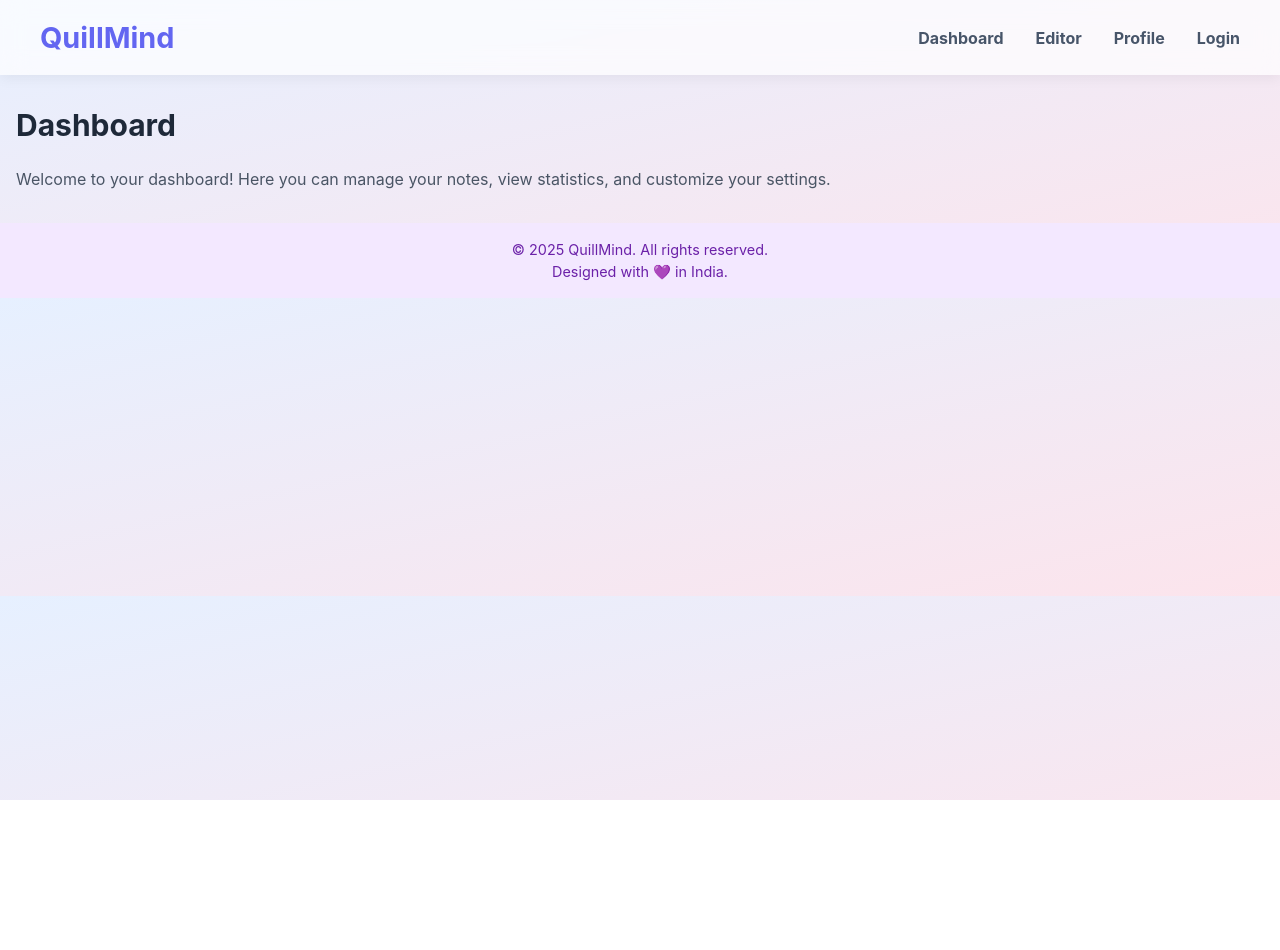
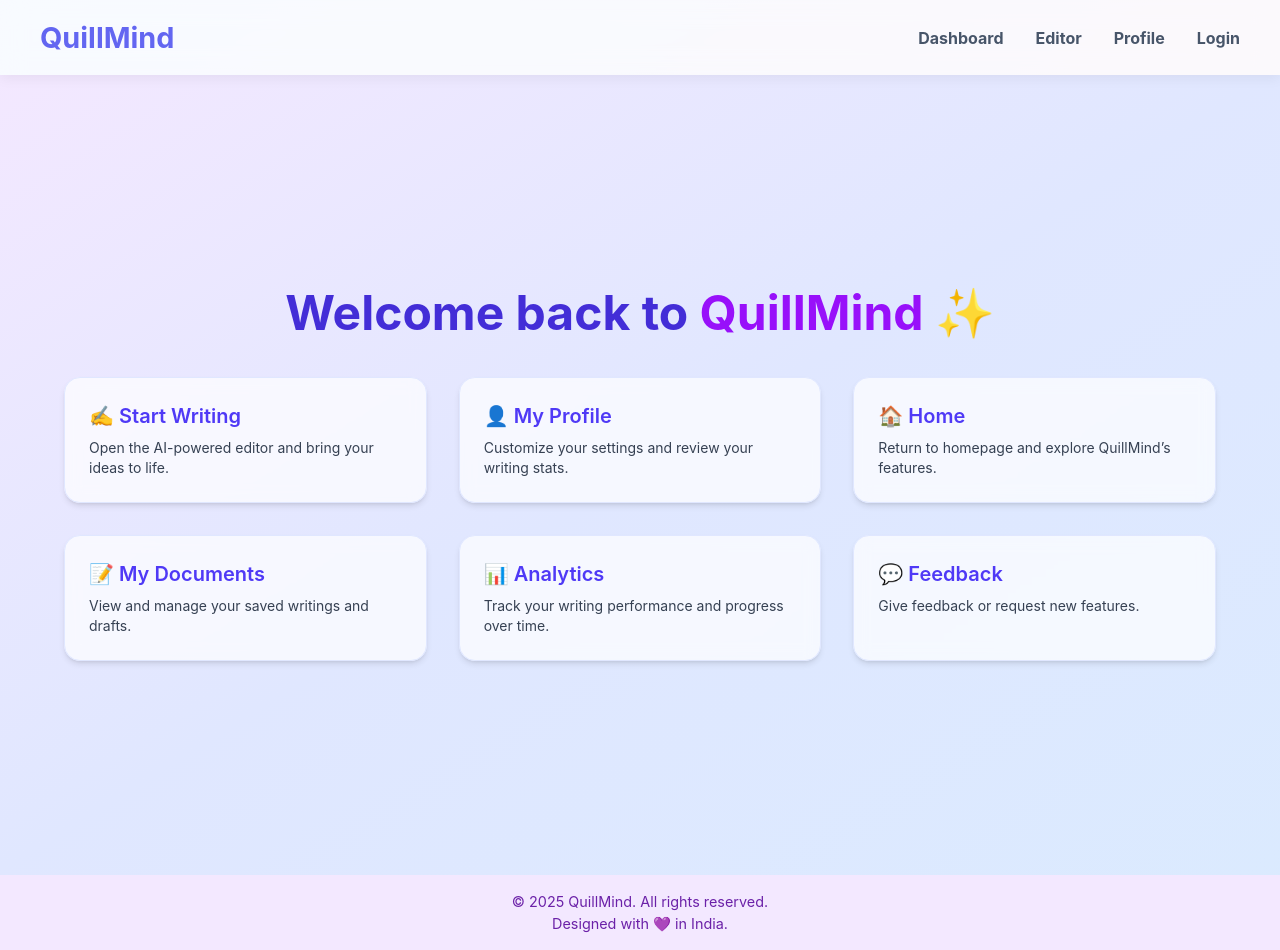
Before and after one commit to khuushiie/QuillMind, a React (Vite) app in the folder frontend/: page /dashboard in a window 1280 px wide. Before the commit the page ends 800 px from the top, so only its background shows below. Built offline with nearby package versions, Linux system fonts and the light colour scheme.

Commit message:
Add dashboard page with quick links

```diff
--- a/frontend/package.json
+++ b/frontend/package.json
@@ -16,6 +16,7 @@
     "@tiptap/react": "^2.14.0",
     "@tiptap/starter-kit": "^2.14.0",
     "axios": "^1.9.0",
+    "framer-motion": "^12.16.0",
     "react": "^19.1.0",
     "react-dom": "^19.1.0",
     "react-router-dom": "^6.30.1"
--- a/frontend/src/pages/Dashboard.jsx
+++ b/frontend/src/pages/Dashboard.jsx
@@ -1,12 +1,60 @@
 import React from 'react';
-function Dashboard() {
-    return (
-        <div className="container mx-auto px-4 py-8">
-            <h1 className="text-3xl font-bold text-gray-800 mb-6">Dashboard</h1>
-            <p className="text-gray-600">Welcome to your dashboard! Here you can manage your notes, view statistics, and customize your settings.</p>
-            {/* Add more dashboard components here */}
+import { Link } from 'react-router-dom';
+
+export default function Dashboard() {
+  return (
+    <div className="min-h-screen bg-gradient-to-br from-purple-100 via-indigo-100 to-blue-100 flex items-center justify-center px-4 py-12">
+      <div className="w-full max-w-6xl">
+        <h1 className="text-4xl sm:text-5xl font-bold text-center text-indigo-700 mb-10">
+          Welcome back to <span className="text-purple-600">QuillMind</span> ✨
+        </h1>
+
+        <div className="grid grid-cols-1 sm:grid-cols-2 lg:grid-cols-3 gap-8">
+          {[
+            {
+              title: '✍ Start Writing',
+              desc: 'Open the AI-powered editor and bring your ideas to life.',
+              path: '/editor',
+            },
+            {
+              title: '👤 My Profile',
+              desc: 'Customize your settings and review your writing stats.',
+              path: '/profile',
+            },
+            {
+              title: '🏠 Home',
+              desc: 'Return to homepage and explore QuillMind’s features.',
+              path: '/',
+            },
+            {
+              title: '📝 My Documents',
+              desc: 'View and manage your saved writings and drafts.',
+              path: '/history',
+            },
+            {
+              title: '📊 Analytics',
+              desc: 'Track your writing performance and progress over time.',
+              path: '/analytics',
+            },
+            {
+              title: '💬 Feedback',
+              desc: 'Give feedback or request new features.',
+              path: '/feedback',
+            },
+          ].map((card, index) => (
+            <Link
+              to={card.path}
+              key={index}
+              className="bg-white/70 backdrop-blur p-6 rounded-2xl shadow-md border border-indigo-100 hover:shadow-xl hover:scale-[1.02] transition-all duration-300"
+            >
+              <h2 className="text-xl font-semibold text-indigo-600 mb-2">
+                {card.title}
+              </h2>
+              <p className="text-gray-700 text-sm">{card.desc}</p>
+            </Link>
+          ))}
         </div>
-    );
+      </div>
+    </div>
+  );
 }
-
-export default Dashboard;
```
Also changed, not shown: frontend/src/styles/Dashboard.css (added, +65 -0 lines), 2 other files (tests, documents, lock files or other folders).
